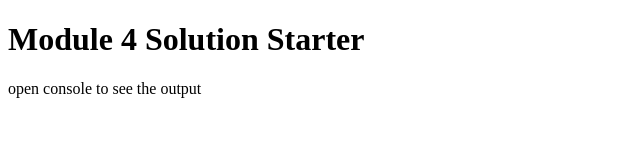
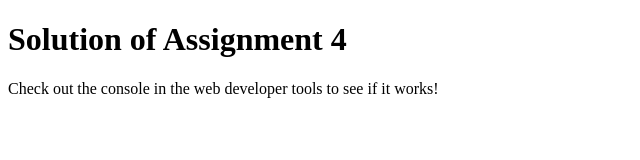
Before and after one commit to jivesha/coursera-test, a plain HTML site: page module4_sol/index.html in a window 1280 px wide. Shown: the whole page, without its empty margins (0-640 px from the left). Drawn offline with Linux system fonts and the light colour scheme.

Commit message:
Update index.html

```diff
--- a/module4_sol/index.html
+++ b/module4_sol/index.html
@@ -1,14 +1,17 @@
 <!DOCTYPE html>
 <html>
+
 <head>
-  <meta charset="utf-8">
-  <title>Module 4 Solution Starter</title>
-  <script src="SpeakHello.js"></script>
-  <script src="SpeakGoodBye.js"></script>
-  <script src="script.js"></script>
+    <meta charset="utf-8">
+    <title>Assignment Solution for Module 4</title>
+    <script src="SpeakHello.js"></script>
+    <script src="SpeakGoodBye.js"></script>
+    <script src="script.js"></script>
 </head>
+
 <body>
-  <h1>Module 4 Solution Starter</h1>
-  <p>open console to see the output</p>
+    <h1>Solution of Assignment 4</h1>
+    <p>Check out the console in the web developer tools to see if it works!</p>
 </body>
+
 </html>
```
